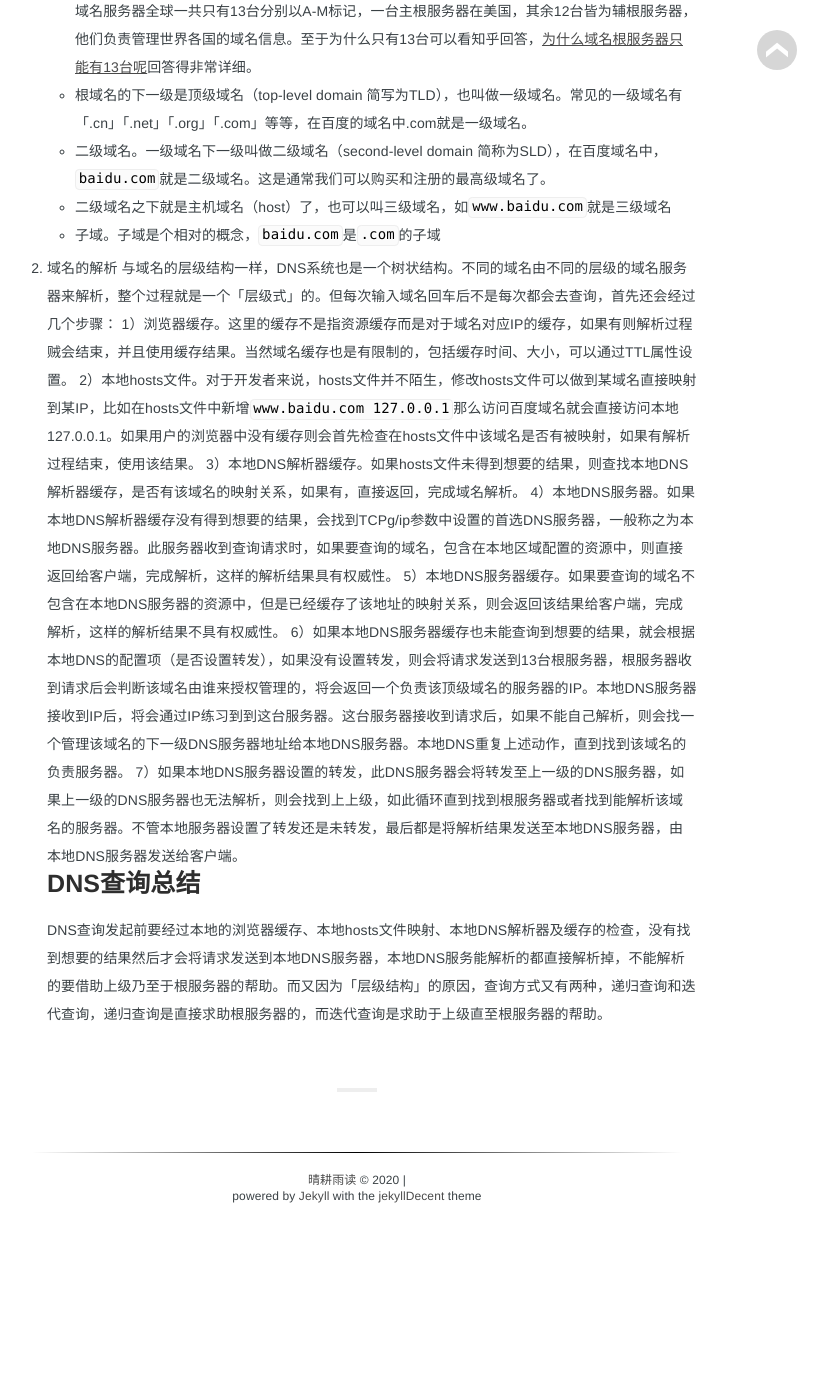
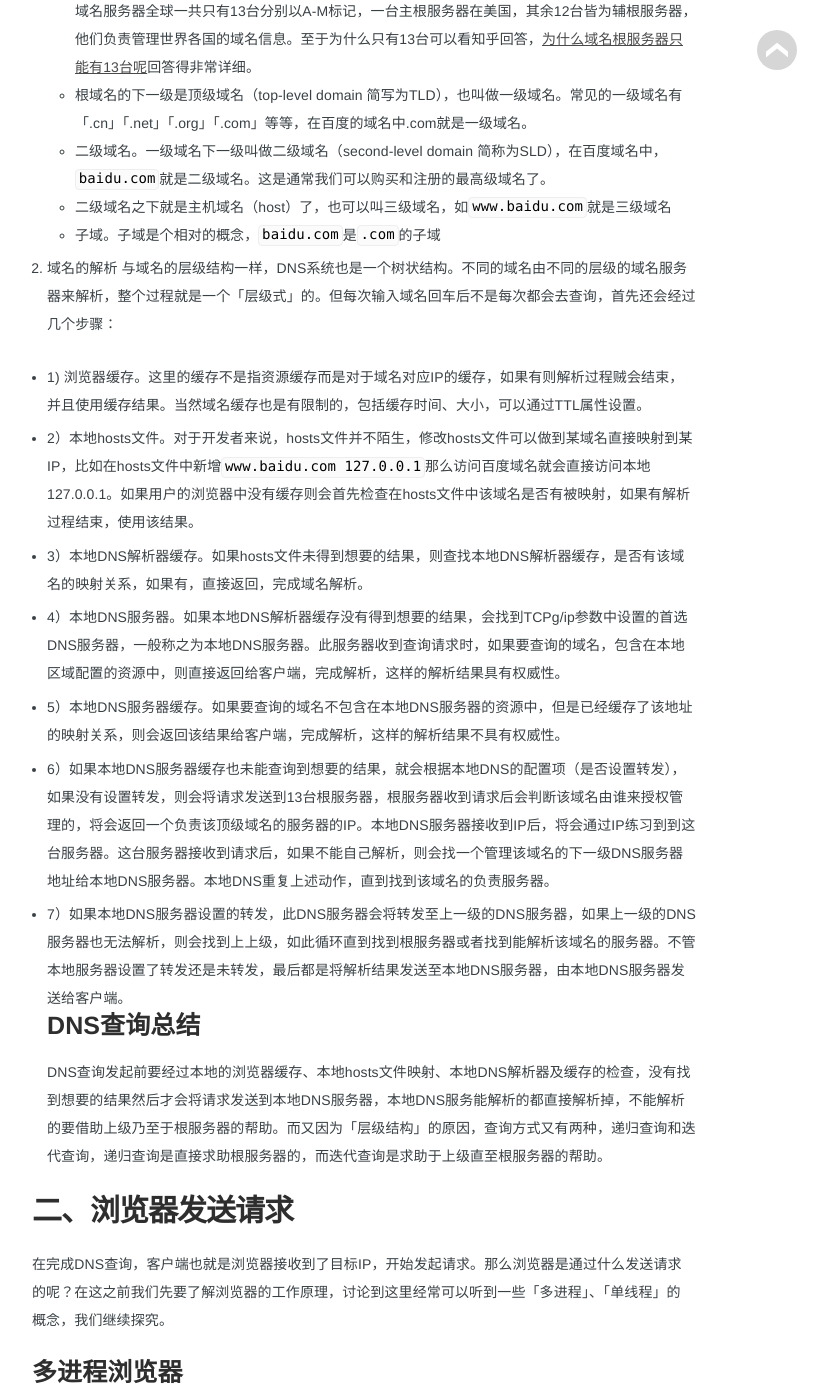
Before and after one commit to zhangyublue/zhangyublue.github.io, a Jekyll site: the page built from _posts/browser/2020-5-19-input-url.md, in a window 1280 px wide and 1400 px high, scrolled down 1007 px. Shown: the whole window, without its empty margins (283-1111 px from the left). Built offline with Jekyll 4.4.1, drawn with Linux system fonts in a browser that asks for light colours; nearby versions of some CDN libraries; before the commit the page ends 2232 px from its top, so only the background shows below that; some of the changed text lies outside the part shown.

Commit message:
feat: 更新输入url到展示的文档以及删除无用readme

```diff
--- a/_posts/browser/2020-5-19-input-url.md
+++ b/_posts/browser/2020-5-19-input-url.md
@@ -12,7 +12,7 @@
 ---
 
 
-## DNS 查询
+## 一、DNS 查询
 如果输入的是域名，需要进行DNS解析成IP（Internet Protocol）
 ### what's DNS ？
 DNS即是Domain Name System，单从字面上理解即是域名系统，其实是用来管理域名&IP的对应关系。
@@ -31,12 +31,35 @@
 
 2. 域名的解析
 与域名的层级结构一样，DNS系统也是一个树状结构。不同的域名由不同的层级的域名服务器来解析，整个过程就是一个「层级式」的。但每次输入域名回车后不是每次都会去查询，首先还会经过几个步骤：
-1）浏览器缓存。这里的缓存不是指资源缓存而是对于域名对应IP的缓存，如果有则解析过程贼会结束，并且使用缓存结果。当然域名缓存也是有限制的，包括缓存时间、大小，可以通过TTL属性设置。
-2）本地hosts文件。对于开发者来说，hosts文件并不陌生，修改hosts文件可以做到某域名直接映射到某IP，比如在hosts文件中新增`www.baidu.com  127.0.0.1`那么访问百度域名就会直接访问本地127.0.0.1。如果用户的浏览器中没有缓存则会首先检查在hosts文件中该域名是否有被映射，如果有解析过程结束，使用该结果。
-3）本地DNS解析器缓存。如果hosts文件未得到想要的结果，则查找本地DNS解析器缓存，是否有该域名的映射关系，如果有，直接返回，完成域名解析。
-4）本地DNS服务器。如果本地DNS解析器缓存没有得到想要的结果，会找到TCPg/ip参数中设置的首选DNS服务器，一般称之为本地DNS服务器。此服务器收到查询请求时，如果要查询的域名，包含在本地区域配置的资源中，则直接返回给客户端，完成解析，这样的解析结果具有权威性。
-5）本地DNS服务器缓存。如果要查询的域名不包含在本地DNS服务器的资源中，但是已经缓存了该地址的映射关系，则会返回该结果给客户端，完成解析，这样的解析结果不具有权威性。
-6）如果本地DNS服务器缓存也未能查询到想要的结果，就会根据本地DNS的配置项（是否设置转发），如果没有设置转发，则会将请求发送到13台根服务器，根服务器收到请求后会判断该域名由谁来授权管理的，将会返回一个负责该顶级域名的服务器的IP。本地DNS服务器接收到IP后，将会通过IP练习到到这台服务器。这台服务器接收到请求后，如果不能自己解析，则会找一个管理该域名的下一级DNS服务器地址给本地DNS服务器。本地DNS重复上述动作，直到找到该域名的负责服务器。
-7）如果本地DNS服务器设置的转发，此DNS服务器会将转发至上一级的DNS服务器，如果上一级的DNS服务器也无法解析，则会找到上上级，如此循环直到找到根服务器或者找到能解析该域名的服务器。不管本地服务器设置了转发还是未转发，最后都是将解析结果发送至本地DNS服务器，由本地DNS服务器发送给客户端。
+
+  - 1) 浏览器缓存。这里的缓存不是指资源缓存而是对于域名对应IP的缓存，如果有则解析过程贼会结束，并且使用缓存结果。当然域名缓存也是有限制的，包括缓存时间、大小，可以通过TTL属性设置。
+
+  - 2）本地hosts文件。对于开发者来说，hosts文件并不陌生，修改hosts文件可以做到某域名直接映射到某IP，比如在hosts文件中新增`www.baidu.com  127.0.0.1`那么访问百度域名就会直接访问本地127.0.0.1。如果用户的浏览器中没有缓存则会首先检查在hosts文件中该域名是否有被映射，如果有解析过程结束，使用该结果。
+
+  - 3）本地DNS解析器缓存。如果hosts文件未得到想要的结果，则查找本地DNS解析器缓存，是否有该域名的映射关系，如果有，直接返回，完成域名解析。
+
+  - 4）本地DNS服务器。如果本地DNS解析器缓存没有得到想要的结果，会找到TCPg/ip参数中设置的首选DNS服务器，一般称之为本地DNS服务器。此服务器收到查询请求时，如果要查询的域名，包含在本地区域配置的资源中，则直接返回给客户端，完成解析，这样的解析结果具有权威性。
+
+  - 5）本地DNS服务器缓存。如果要查询的域名不包含在本地DNS服务器的资源中，但是已经缓存了该地址的映射关系，则会返回该结果给客户端，完成解析，这样的解析结果不具有权威性。
+
+  - 6）如果本地DNS服务器缓存也未能查询到想要的结果，就会根据本地DNS的配置项（是否设置转发），如果没有设置转发，则会将请求发送到13台根服务器，根服务器收到请求后会判断该域名由谁来授权管理的，将会返回一个负责该顶级域名的服务器的IP。本地DNS服务器接收到IP后，将会通过IP练习到到这台服务器。这台服务器接收到请求后，如果不能自己解析，则会找一个管理该域名的下一级DNS服务器地址给本地DNS服务器。本地DNS重复上述动作，直到找到该域名的负责服务器。
+
+  - 7）如果本地DNS服务器设置的转发，此DNS服务器会将转发至上一级的DNS服务器，如果上一级的DNS服务器也无法解析，则会找到上上级，如此循环直到找到根服务器或者找到能解析该域名的服务器。不管本地服务器设置了转发还是未转发，最后都是将解析结果发送至本地DNS服务器，由本地DNS服务器发送给客户端。
 ### DNS查询总结
 DNS查询发起前要经过本地的浏览器缓存、本地hosts文件映射、本地DNS解析器及缓存的检查，没有找到想要的结果然后才会将请求发送到本地DNS服务器，本地DNS服务能解析的都直接解析掉，不能解析的要借助上级乃至于根服务器的帮助。而又因为「层级结构」的原因，查询方式又有两种，递归查询和迭代查询，递归查询是直接求助根服务器的，而迭代查询是求助于上级直至根服务器的帮助。
+
+## 二、浏览器发送请求
+在完成DNS查询，客户端也就是浏览器接收到了目标IP，开始发起请求。那么浏览器是通过什么发送请求的呢？在这之前我们先要了解浏览器的工作原理，讨论到这里经常可以听到一些「多进程」、「单线程」的概念，我们继续探究。
+### 多进程浏览器
+1. 线程与进程。
+    - 进程是cpu资源分配的最小单位（是拥有独立资源和独立运行的最小单位，进程间也可以通信，但是代价很大）
+    - 线程是cpu调度的最小单位（线程是建立在进程的基础上的一次程序运行单位，但是一个进程是可以拥有多个线程的）
+2. 多进程浏览器
+    ![浏览器任务管理器](../../postImg/browser/浏览器任务管理器.png)
+    - 可以看到浏览器是多进程的，并且每个Tab页都有自己独立的进程（个别浏览器会做优化，比如讲多个空白Tab页合并一个进程）
+    - 每个进程CPU都为其分配了内存空间和cpu，所以电脑不好的同学Tab页凯多了电脑会变卡，要及时关闭无用Tab页
+3. 浏览器都有哪些进程
+    - 1）Browser进程：浏览器主进程，只要打开浏览器就会存在，只会有一个负责协调、控制：
+        - 负责浏览器界面显示和用户部分交互行为，如前进、后退、刷新等。
+        - 负责各个Tab页的管理，创建和销毁其他的进程
+        -
```
Also changed, not shown: README.md, postImg/browser/浏览器任务管理器.png (added).
